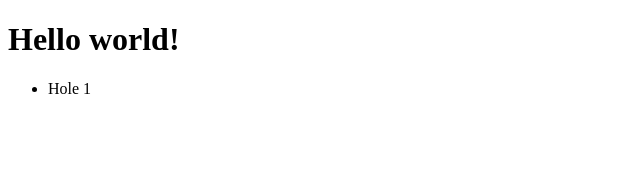
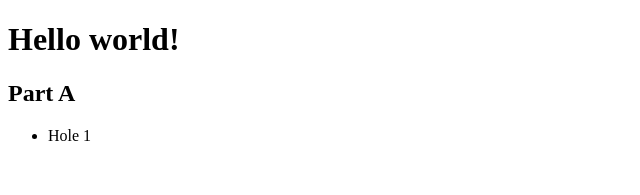
Before and after one commit to eloigil/alten_ti, a React (Create React App) app: page / in a window 1280 px wide. Shown: the top 195 px of the page, without its empty margins (0-640 px from the left). Built offline with nearby package versions, Linux system fonts and the light colour scheme.

Commit message:
added PartPage

```diff
--- a/src/App.js
+++ b/src/App.js
@@ -1,6 +1,6 @@
 import React from 'react';
 import './App.scss';
-import FeaturesList from './components/FeaturesList';
+import PartPage from './pages/PartPage';
 
 import { Provider } from 'react-redux'
 import store from './store'
@@ -11,7 +11,7 @@ function App() {
       <div className="App">
         <h1>Hello world!</h1>
 
-        <FeaturesList />
+        <PartPage />
       </div>
     </Provider>
   );
--- a/src/components/FeaturesList.js
+++ b/src/components/FeaturesList.js
@@ -1,27 +1,21 @@
 import React, {Component} from 'react'
 
-import { connect } from 'react-redux'
-import { getPart } from '../actions/partActions'
 import PropTypes from 'prop-types'
 
 class FeaturesList extends Component {
 
-  componentDidMount () {
-    this.props.getPart()
-  }
-
   render () {
-    const part = this.props.part
+    const features = this.props.features
     return (
       <div>
         <ul>
-          {part.part.features ?
-            part.part.features.map(({_id, name}) => (
+          { features ?
+            features.map(({_id, name}) => (
               <li key={_id}>
                 <span>{name}</span>
               </li>
             ))
-          : null}
+          : null }
         </ul>
       </div>
     )
@@ -29,15 +23,7 @@ class FeaturesList extends Component {
 }
 
 FeaturesList.propTypes = {
-  getPart: PropTypes.func.isRequired,
-  part: PropTypes.object.isRequired
+  features: PropTypes.array.isRequired
 }
 
-const mapStateToProps = (state) => ({
-  part: state.part
-})
-
-export default connect(
-  mapStateToProps,
-  { getPart }
-)(FeaturesList)
+export default FeaturesList
--- /dev/null
+++ b/src/pages/PartPage.js
@@ -0,0 +1,40 @@
+import React, {Component} from 'react'
+
+import { connect } from 'react-redux'
+import { getPart } from '../actions/partActions'
+import PropTypes from 'prop-types'
+
+import FeaturesList from '../components/FeaturesList';
+
+class PartPage extends Component {
+
+  componentDidMount () {
+    this.props.getPart()
+  }
+
+  render () {
+    const { part } = this.props.part
+
+    return (
+      <div>
+        <h2>{part.name}</h2>
+
+        { part.features ? <FeaturesList features={part.features}/> : null}
+      </div>
+    )
+  }
+}
+
+PartPage.propTypes = {
+  getPart: PropTypes.func.isRequired,
+  part: PropTypes.object.isRequired
+}
+
+const mapStateToProps = (state) => ({
+  part: state.part
+})
+
+export default connect(
+  mapStateToProps,
+  { getPart }
+)(PartPage)
```
